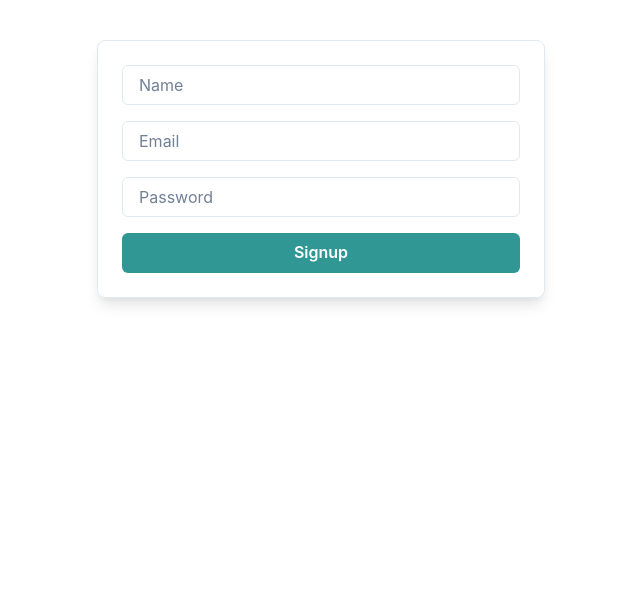
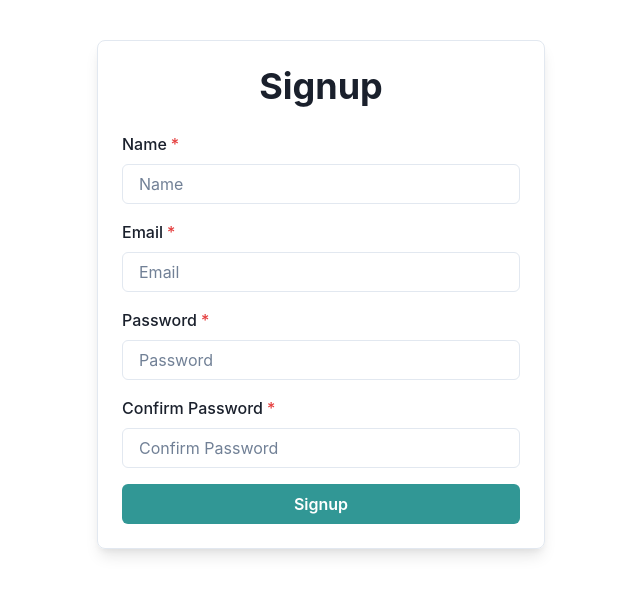
Before and after one commit to BenedictUkwenya/License-app, a React (Vite) app in the folder frontend/: page /signup in a window 1280 px wide. Shown: the top 594 px of the page, without its empty margins (319-959 px from the left). Built offline with nearby package versions, Linux system fonts and the light colour scheme.

Commit message:
a change to signup

```diff
--- a/frontend/src/pages/SignUp.jsx
+++ b/frontend/src/pages/SignUp.jsx
@@ -1,9 +1,9 @@
 import { useState } from "react";
 import { useNavigate } from "react-router-dom";
-import { Box, Input, Button, VStack, Text } from "@chakra-ui/react"; // Import Chakra UI components
+import { Box, Input, Button, VStack, Text, Heading, FormControl, FormLabel } from "@chakra-ui/react"; // Import Chakra UI components
 
 const Signup = () => {
-  const [formData, setFormData] = useState({ name: "", email: "", password: "" });
+  const [formData, setFormData] = useState({ name: "", email: "", password: "", confirmPassword: "" });
   const [error, setError] = useState("");
   const navigate = useNavigate();
 
@@ -11,11 +11,16 @@ const Signup = () => {
     e.preventDefault();
     setError("");
 
+    if (formData.password !== formData.confirmPassword) {
+      setError("Passwords do not match.");
+      return;
+    }
+
     try {
       const response = await fetch("http://localhost:5000/api/users/signup", {
         method: "POST",
         headers: { "Content-Type": "application/json" },
-        body: JSON.stringify(formData),
+        body: JSON.stringify({ name: formData.name, email: formData.email, password: formData.password }),
       });
 
       const data = await response.json();
@@ -32,26 +37,45 @@ const Signup = () => {
 
   return (
     <Box maxW="md" mx="auto" mt={10} p={6} borderWidth={1} borderRadius="lg" boxShadow="lg">
+      <Heading mb={6} textAlign="center">Signup</Heading>
       <form onSubmit={handleSubmit}>
         <VStack spacing={4}>
+          <FormControl isRequired>
+            <FormLabel>Name</FormLabel>
             <Input
               type="text"
               placeholder="Name"
               value={formData.name}
               onChange={(e) => setFormData({ ...formData, name: e.target.value })}
             />
+          </FormControl>
+          <FormControl isRequired>
+            <FormLabel>Email</FormLabel>
             <Input
               type="email"
               placeholder="Email"
               value={formData.email}
               onChange={(e) => setFormData({ ...formData, email: e.target.value })}
             />
+          </FormControl>
+          <FormControl isRequired>
+            <FormLabel>Password</FormLabel>
             <Input
               type="password"
               placeholder="Password"
               value={formData.password}
               onChange={(e) => setFormData({ ...formData, password: e.target.value })}
             />
+          </FormControl>
+          <FormControl isRequired>
+            <FormLabel>Confirm Password</FormLabel>
+            <Input
+              type="password"
+              placeholder="Confirm Password"
+              value={formData.confirmPassword}
+              onChange={(e) => setFormData({ ...formData, confirmPassword: e.target.value })}
+            />
+          </FormControl>
           <Button type="submit" colorScheme="teal" width="full">Signup</Button>
           {error && <Text color="red.500">{error}</Text>}
         </VStack>
```
Lines whose indentation alone changed are shown as unchanged.
